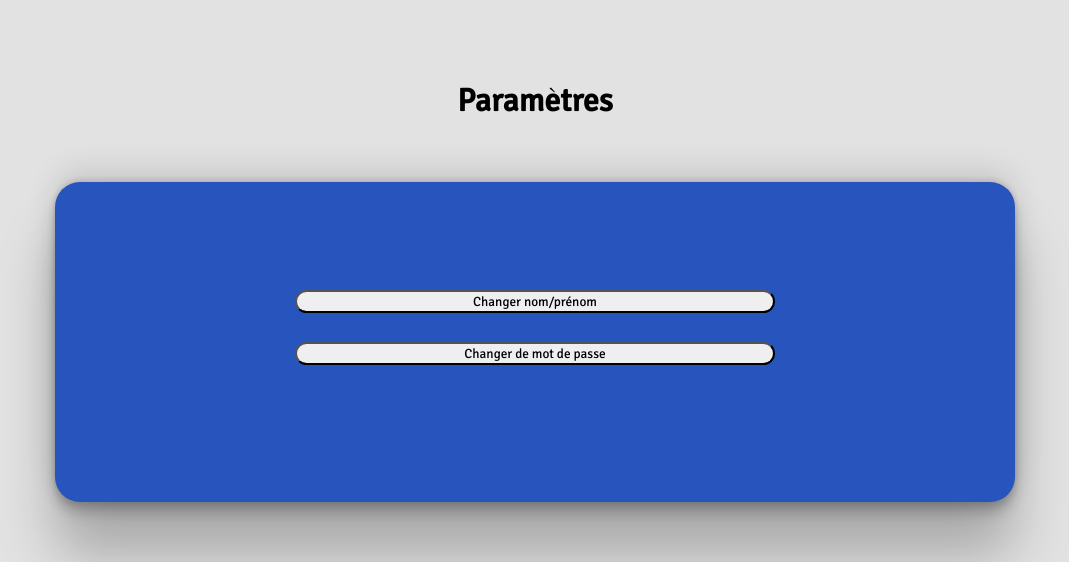
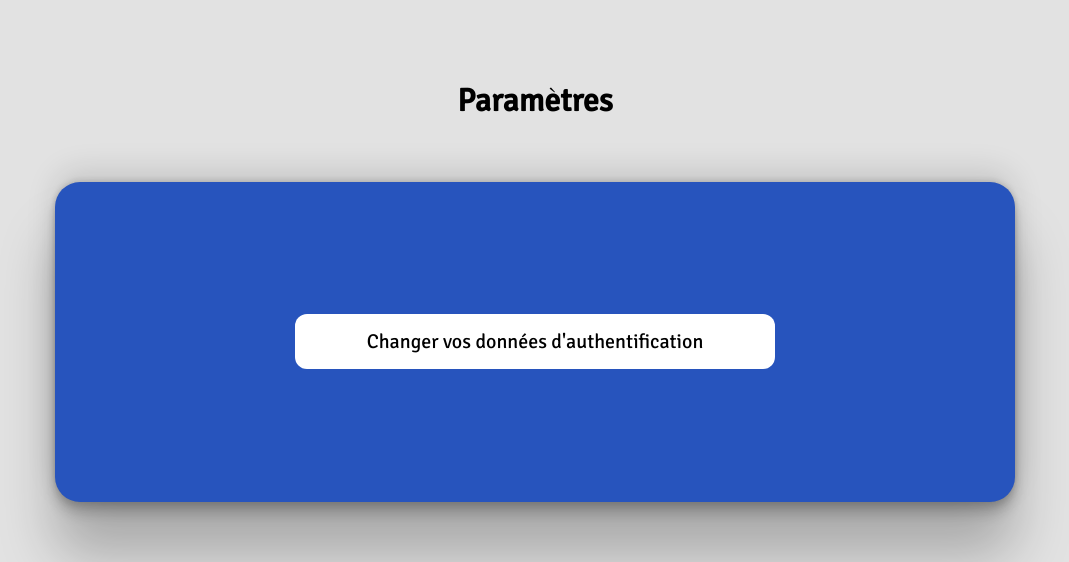
Before and after one commit to alexisboizard/ApplicationPiano, a PHP site: page /settings/settings-account.php in a window 1280 px wide; the page is wider, and only the part inside the window is pictured. Shown: the part 333-895 px from the top of that part, without its empty margins (105-1174 px from the left). Run offline with PHP 8.4, Linux system fonts and the light colour scheme.

Commit message:
Update audio settings Update account settings Update settings.css/login.css Added .php for update account

```diff
--- a/login.css
+++ b/login.css
@@ -7,6 +7,12 @@
 body{
     background-color: #e2e2e2;
     min-height: 100%;
+}
+
+h1 {
+    padding-top: 10vh;
+    text-align: center;
+    color: #000;
 }
 
 .back{
--- a/settings/settings-account.php
+++ b/settings/settings-account.php
@@ -19,12 +19,11 @@
 
     <main>
         <div class="container">
-
-            <div class="content-account">
-                <button>Changer nom/prénom</button>
-                <button>Changer de mot de passe</button>
-            </div>
-
+            <form action="../update-account.php">
+                <div type="submit" class="content-account">
+                    <button id="button-account">Changer vos données d'authentification</button>
+                </div>
+            </form>
         </div>
     </main>
 
--- a/settings/settings.css
+++ b/settings/settings.css
@@ -235,9 +235,19 @@ input:checked + .slider:before {
     margin-left: 5%;
 }
 
-button {
-    color: #000;
+#button-account {
+    background-color: #fff;
+    border: none;
+    color: black;
+    padding: 15px 32px;
+    text-align: center;
+    text-decoration: none;
+    display: inline-block;
+    font-size: 20px;
     width: 50%;
-    border-radius: 25px;
-    margin-bottom: 3%;
-}
+    border-radius: 12px;
+  }
+
+  #button-account:hover {
+    box-shadow: 0 12px 16px 0 rgba(0,0,0,0.24), 0 17px 50px 0 rgba(0,0,0,0.19);
+  }
```
Also changed, not shown: settings/settings-audio.php (+10 -0 lines), update-account.php (added, +38 -0 lines).
